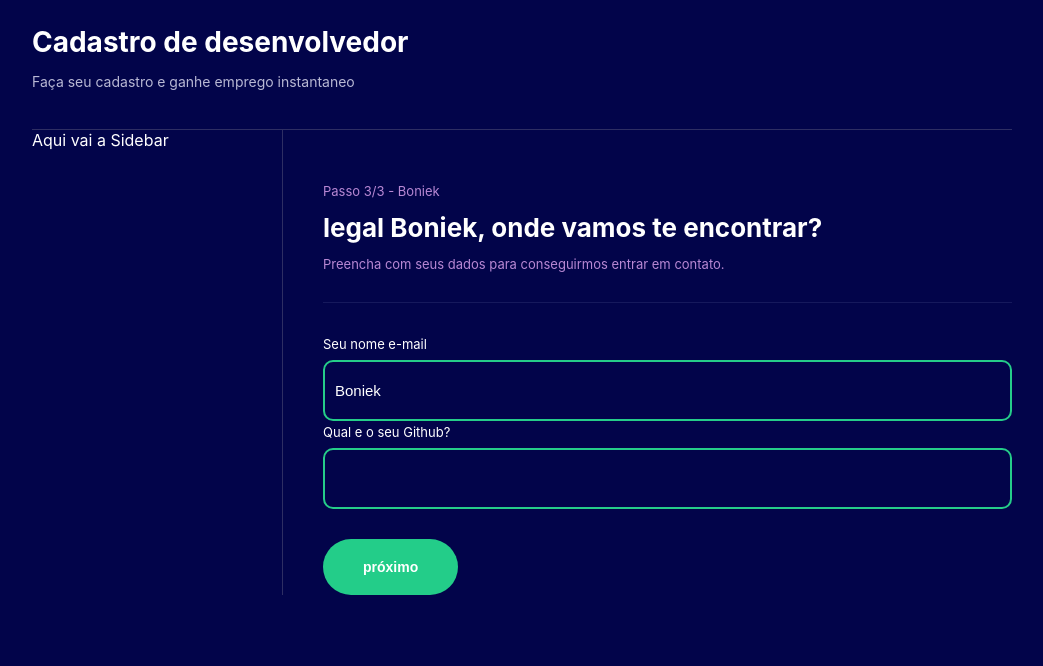
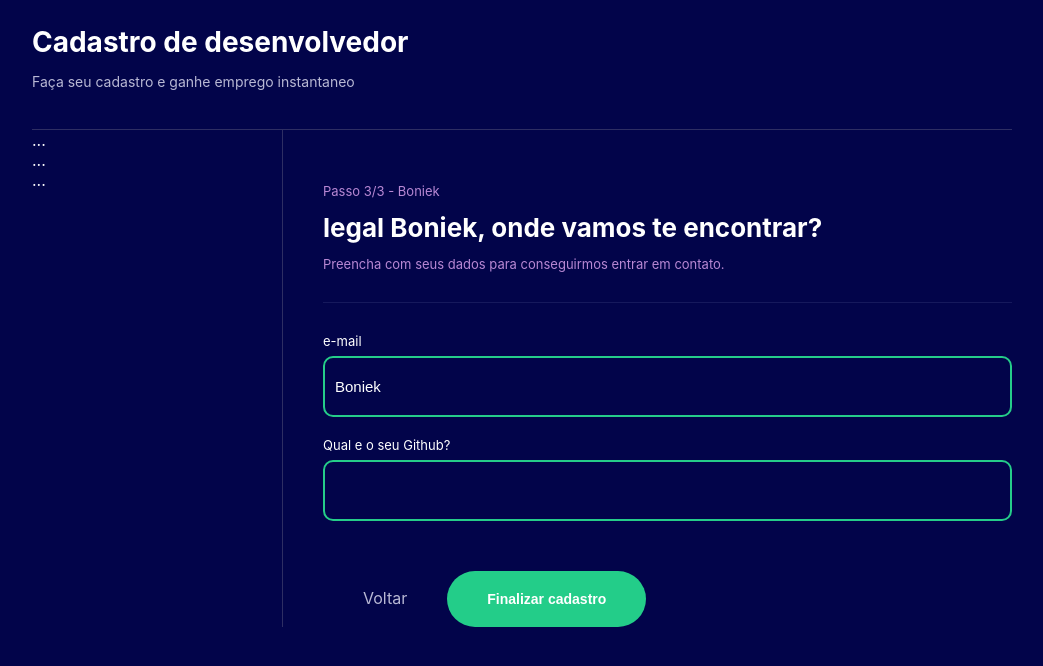
Before and after one commit to thiagogarcia82/formularioReact, a React (Create React App) app: page /step3 in a window 1280 px wide. Shown: the top 666 px of the page, without its empty margins (118-1161 px from the left). Built offline with nearby package versions, Linux system fonts and the light colour scheme.

Commit message:
step3 inicio SideBar

```diff
--- /dev/null
+++ b/src/components/SideBarItem/index.tsx
@@ -0,0 +1,16 @@
+import * as  C from './styles';
+
+type Props = {
+  title: string;
+  descripyion: string;
+  icon: string;
+  path: string;
+}
+
+export const SideBarItem = ({ title, descripyion, icon, path }: Props) => {
+  return (
+    <C.Container>
+      ...
+    </C.Container>
+  )
+};
--- /dev/null
+++ b/src/components/SideBarItem/styles.ts
@@ -0,0 +1,3 @@
+import styled from "styled-components";
+
+export const Container = styled.div``;
--- a/src/components/Theme/index.tsx
+++ b/src/components/Theme/index.tsx
@@ -1,6 +1,7 @@
 import { ReactNode } from 'react';
 import * as C from './styles';
 import { Header } from '../Header';
+import { SideBarItem } from '../SideBarItem';
 
 type Props = {
   children: ReactNode;
@@ -13,7 +14,29 @@ export const Theme = ({ children }: Props) => {
         <Header />
         <C.Steps>
           <C.Sidebar>
-            Aqui vai a Sidebar
+            <SideBarItem
+              title="Pessoal"
+              descripyion="Se indentifique"
+              icon="profile"
+              path="/"
+
+            />
+
+            <SideBarItem
+              title="Profissional"
+              descripyion="Seu nivel"
+              icon="book"
+              path="/step2"
+
+            />
+            <SideBarItem
+              title="Contatos"
+              descripyion="como te achar"
+              icon="Email"
+              path="/step3"
+
+            />
+
           </C.Sidebar>
           <C.Page>
             {children}
--- a/src/pages/FormStep3/index.tsx
+++ b/src/pages/FormStep3/index.tsx
@@ -9,23 +9,34 @@ export const FormStep3 = () => {
   const { state, dispatch } = useForm();
 
   useEffect(() => {
-    dispatch({
-      type: FormActions.setCurrentStep,
-      payload: 3
-    });
+    if (state.name === '') {
+      history.push('/');
+    } else {
+      dispatch({
+        type: FormActions.setCurrentStep,
+        payload: 3
+      });
+    }
   }, []);
 
   const handleNextStep = () => {
-    if (state.name !== '') {
-      history.push('/step2');
+    if (state.email !== '' && state.github !== '') {
+      console.log(state);
     } else {
-      alert("Preencha os dados.")
+      alert("Preencha seus dados")
     }
   }
 
-  const handleNameChange = (e: ChangeEvent<HTMLInputElement>) => {
+  const handleEmailChange = (e: ChangeEvent<HTMLInputElement>) => {
     dispatch({
-      type: FormActions.setName,
+      type: FormActions.setEmail,
+      payload: e.target.value
+    });
+  }
+
+  const handGithubChange = (e: ChangeEvent<HTMLInputElement>) => {
+    dispatch({
+      type: FormActions.setGithub,
       payload: e.target.value
     });
   }
@@ -41,11 +52,11 @@ export const FormStep3 = () => {
 
         <label>
 
-          Seu nome e-mail
+          e-mail
           <input
-            type="text"
+            type="email"
             value={state.name}
-            onChange={handleNameChange}
+            onChange={handleEmailChange}
 
           />
         </label>
@@ -53,14 +64,16 @@ export const FormStep3 = () => {
         <label>
           Qual e o seu Github?
           <input
-            type="email"
-            value={state.email}
-          //onChange={handleEmailChange}
+            type="url"
+            value={state.github}
+            onChange={handGithubChange}
           />
 
         </label>
 
-        <button onClick={handleNextStep}>próximo</button>
+        <Link to="/step2" className="backButton">Voltar</Link>
+
+        <button onClick={handleNextStep}>Finalizar cadastro</button>
 
       </C.Container>
     </Theme>
--- a/src/pages/FormStep3/styles.ts
+++ b/src/pages/FormStep3/styles.ts
@@ -21,6 +21,8 @@ export const Container = styled.div`
 
   label {
     font-size: 13px;
+    display: block;
+    margin-bottom:  20px;
 
     input {
       display: block;
@@ -48,4 +50,11 @@ export const Container = styled.div`
     cursor: pointer;
     margin-top: 30px;
   }
+
+  .backButton {
+    font-size: 16px;
+    text-decoration: none;
+    padding: 20px 40px;
+    color: #B8B8D4;
+  }
 `
```
